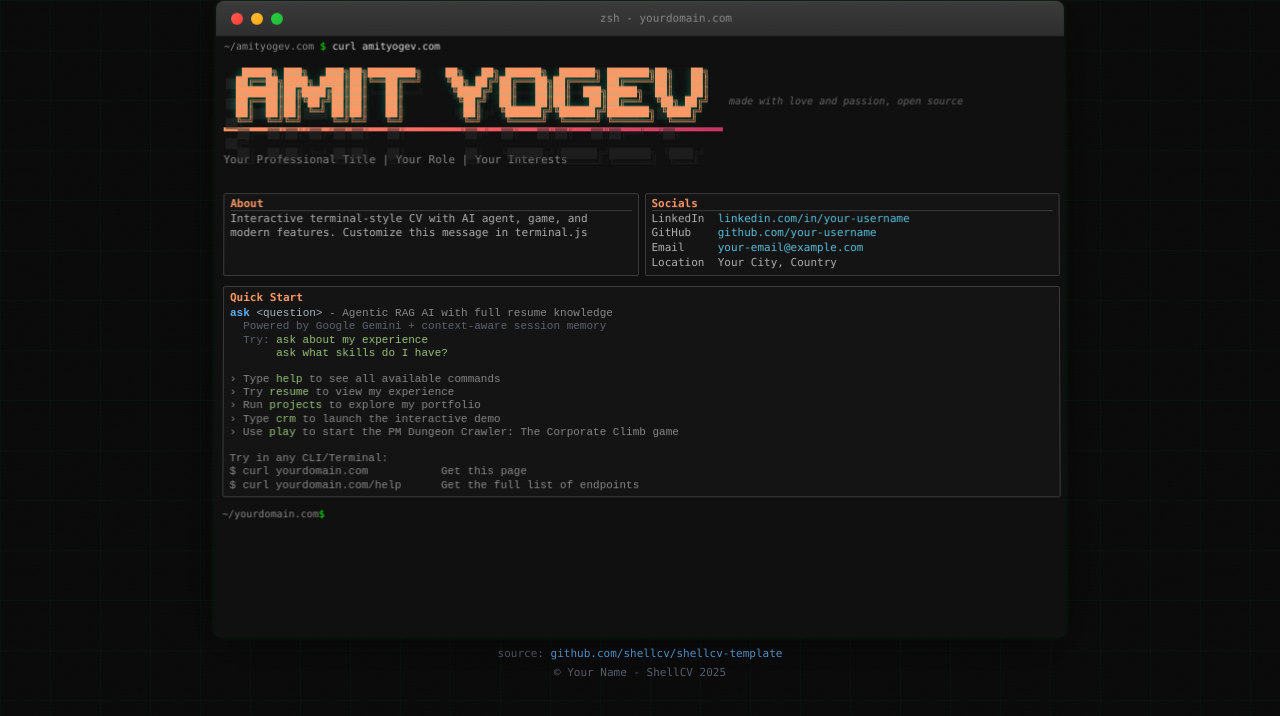
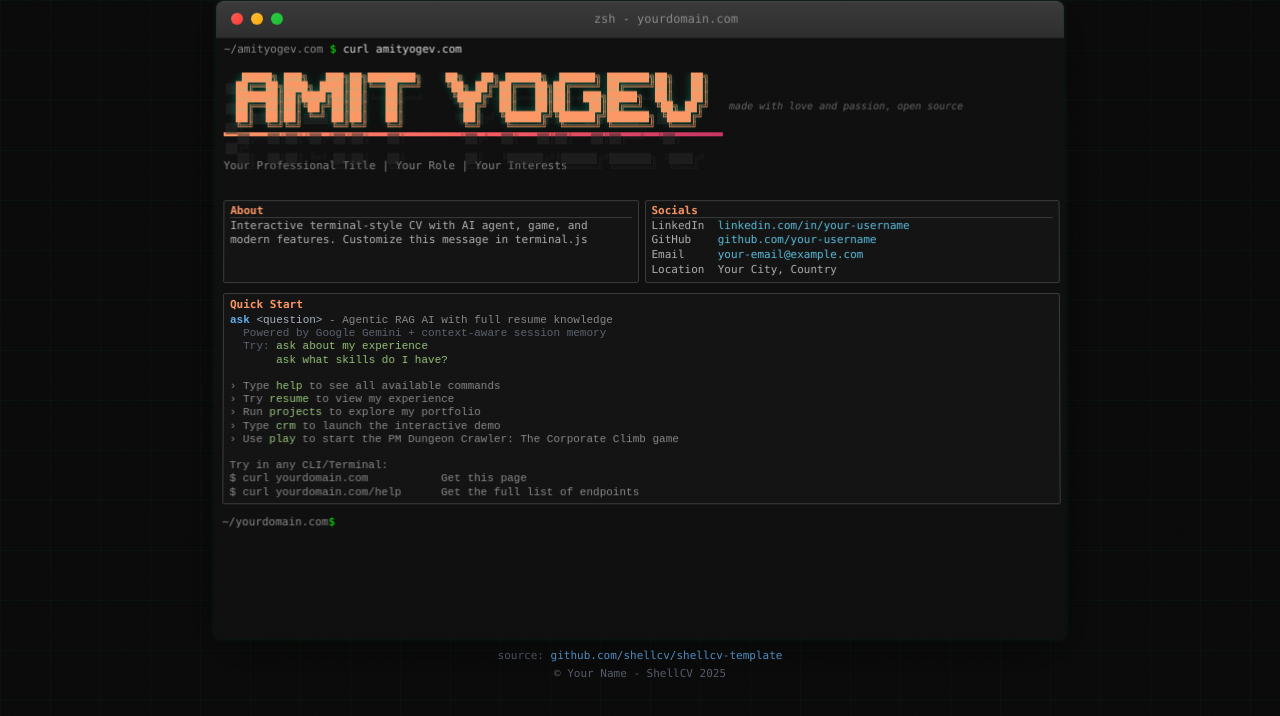
Before and after one commit to broddo-baggins/shellcv-template, a website: page index.html in a window 1280 px wide. Drawn offline with Linux system fonts and the light colour scheme.

Commit message:
Adjust desktop font sizes to 11px body and 12px title for better readability

```diff
--- a/styles.css
+++ b/styles.css
@@ -13,7 +13,7 @@ body {
     padding: 0;
     margin: 0;
     line-height: 1.4;
-    font-size: 10px;
+    font-size: 11px;
     overflow-x: hidden;
 }
 
@@ -67,7 +67,7 @@ body {
     flex: 1;
     text-align: center;
     color: #8a8a8a;
-    font-size: 11px;
+    font-size: 12px;
 }
 
 /* Terminal Body - ABSOLUTE CONTAINMENT */
@@ -79,7 +79,7 @@ body {
     max-height: 70vh;
     overflow-y: auto;
     overflow-x: hidden;
-    font-size: 10px;
+    font-size: 11px;
     line-height: 1.4;
     color: #d4d4d4;
     position: relative;
@@ -316,7 +316,7 @@ a:hover {
     border: none;
     color: #e0e0e0;
     font-family: 'Menlo', 'Monaco', 'Courier New', monospace;
-    font-size: 10px;
+    font-size: 11px;
     outline: none;
     flex: 1;
     caret-color: #61c9d2;
```
